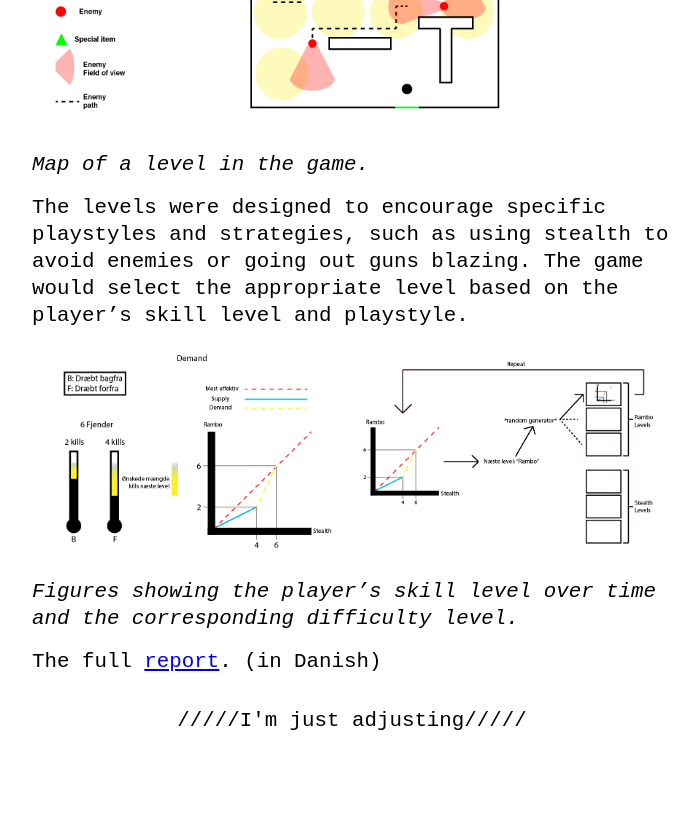
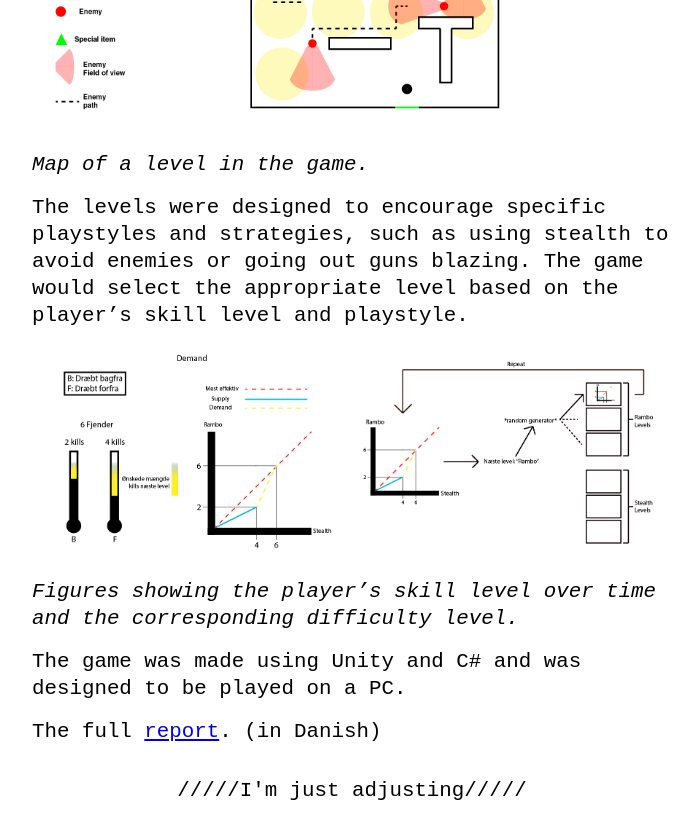
Before and after one commit to besplago/besplago.github.io, a Jekyll site: the page built from _posts/2018-1-1-dda.md, in a window 1280 px wide and 900 px high, scrolled down 1631 px. Shown: the top 839 px of the window, without its empty margins (288-987 px from the left). Built offline with Jekyll 4.4.1, drawn with Linux system fonts in a browser that asks for light colours.

```diff
--- a/_posts/2018-1-1-dda.md
+++ b/_posts/2018-1-1-dda.md
@@ -5,14 +5,14 @@ title: "Dynamic Difficulty Adjustment (High School Final Exam Project)"
 
 For my final exam project in high school for the subject "Teknikfag (Digital design og udvikling) (Technology subjects (Digital design and development))", I chose to investigate the concept of Dynamic Difficulty Adjustment (DDA) in video games. DDA is a technique used to adjust the difficulty of a game based on the player's skill level. The goal of this project was to explore the different methods of implementing DDA in video games and to evaluate the effectiveness of these methods in enhancing the player experience.
 
-![theme logo](https://raw.githubusercontent.com/besplago/besplago.github.io/main/_images/dda_1.png)
+![gameplay](https://raw.githubusercontent.com/besplago/besplago.github.io/main/_images/dda_1.png)
 *Screenshot from the game.*
 
 The game we developed for this project is a top down shooter where the player controls a character that can move around the map and shoot enemies. The difficulty of the game is adjusted based on the player's skill level, which is determined by the player's performance in the game. The game changes the number of enemies and map layout based on the player's skill level to provide a challenging and engaging experience.
 
 The game featured a simple stealth mechanic where the player could hide behind obstacles to avoid being detected by enemies.
 
-![theme logo](https://raw.githubusercontent.com/besplago/besplago.github.io/main/_images/dda_2.jpg)
+![map](https://raw.githubusercontent.com/besplago/besplago.github.io/main/_images/dda_2.jpg)
 *Map of a level in the game.*
 
 The levels were designed to encourage specific playstyles and strategies, such as using stealth to avoid enemies or going out guns blazing. The game would select the appropriate level based on the player's skill level and playstyle.
@@ -23,6 +23,8 @@ The levels were designed to encourage specific playstyles and strategies, such a
 </div>
 *Figures showing the player's skill level over time and the corresponding difficulty level.*
 
+The game was made using Unity and C# and was designed to be played on a PC.
+
 The full [report](https://github.com/besplago/besplago.github.io/blob/main/_files/dda_report.pdf). (in Danish)
 
 ---
```
